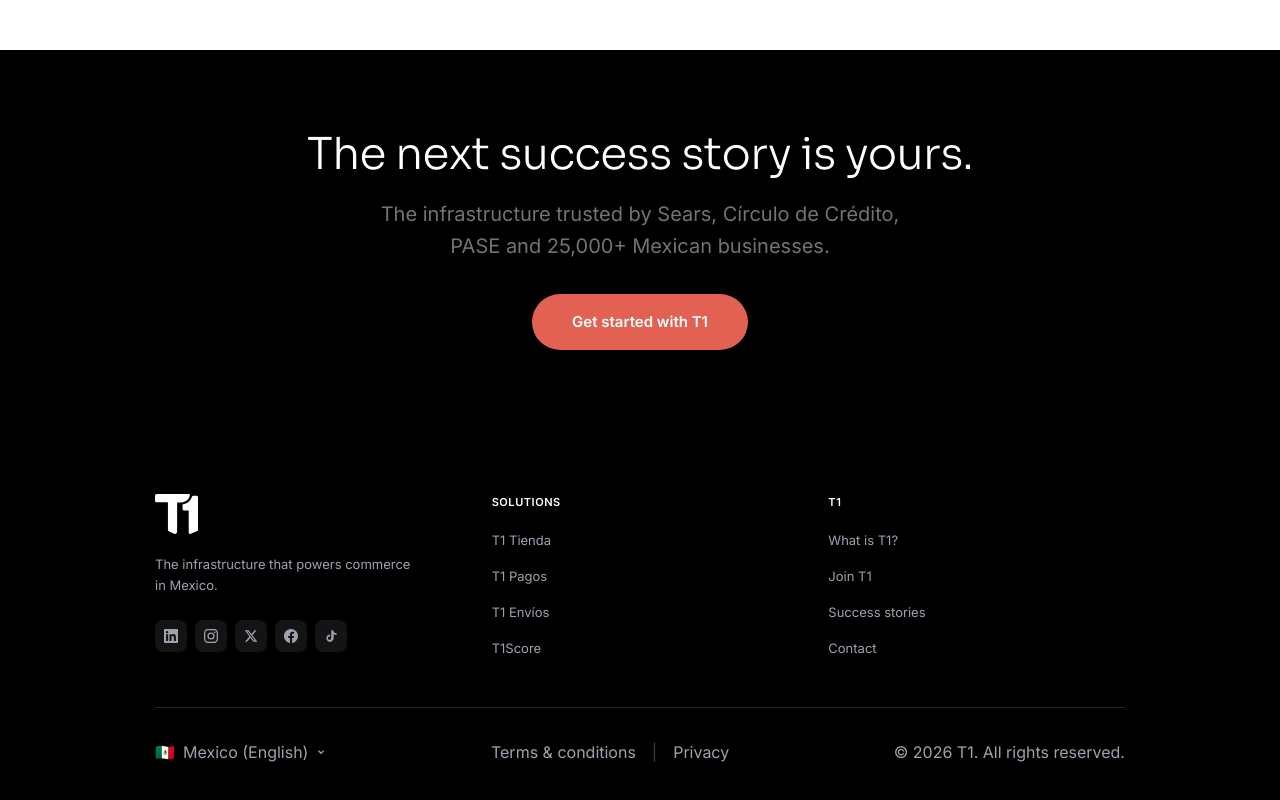
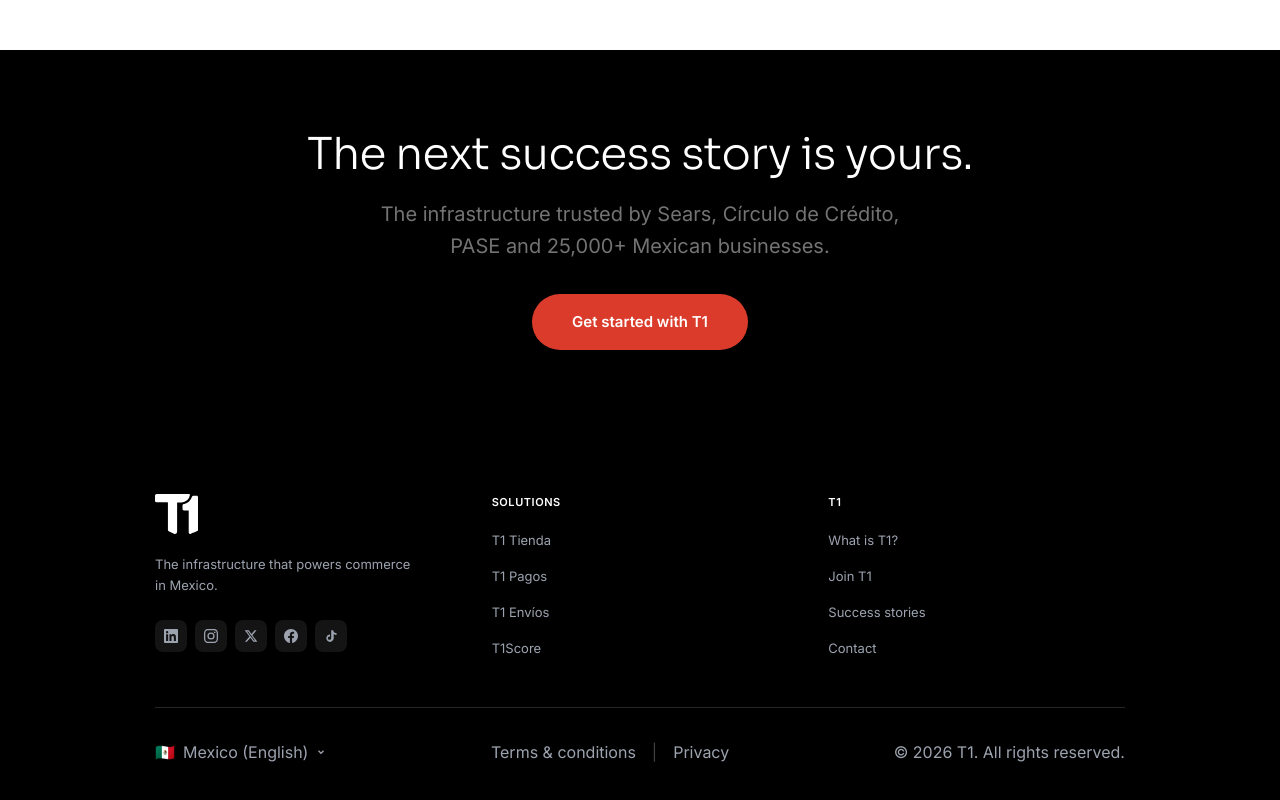
Before and after one commit to hasselsanchez/casos-de-exito, a Next.js app: page /en in a window 1280 px wide. Shown: the part 4299-5099 px from the top of the page. Built offline with nearby package versions, Linux system fonts and the light colour scheme.

Commit message:
CTA changes full

```diff
--- a/src/components/article/ArticleHero.tsx
+++ b/src/components/article/ArticleHero.tsx
@@ -54,7 +54,7 @@
           href={T1_HOME_URL}
           target="_blank"
           rel="noopener noreferrer"
-          className="inline-flex h-[40px] items-center gap-2 rounded-[18px] bg-[#E26153] px-5 font-inter text-2xs font-semibold text-white transition-colors hover:bg-[#DB3B2B]"
+          className="inline-flex h-[40px] items-center gap-2 rounded-[18px] bg-[#DB3B2B] px-5 font-inter text-2xs font-semibold text-white transition-colors hover:bg-[#E26153]"
         >
           {t("exploreT1")}
           <svg
--- a/src/components/article/ArticleMetrics.tsx
+++ b/src/components/article/ArticleMetrics.tsx
@@ -27,7 +27,7 @@
           rel="noopener noreferrer"
           aria-hidden={heroCtaVisible}
           tabIndex={heroCtaVisible ? -1 : 0}
-          className={`mb-7 inline-flex h-[40px] w-full items-center justify-center gap-2 rounded-[18px] bg-[#E26153] px-4 font-inter text-2xs font-semibold text-white transition-opacity duration-300 hover:bg-[#DB3B2B] ${
+          className={`mb-7 inline-flex h-[40px] w-full items-center justify-center gap-2 rounded-[18px] bg-[#DB3B2B] px-4 font-inter text-2xs font-semibold text-white transition-opacity duration-300 hover:bg-[#E26153] ${
             heroCtaVisible
               ? "pointer-events-none opacity-0"
               : "opacity-100"
--- a/src/components/article/FinalCta.tsx
+++ b/src/components/article/FinalCta.tsx
@@ -14,7 +14,7 @@
           href={T1_HOME_URL}
           target="_blank"
           rel="noopener noreferrer"
-          className="inline-flex h-[45px] items-center gap-2 rounded-[18px] bg-[#E26153] px-7 font-inter text-2xs font-semibold text-white transition-colors hover:bg-[#DB3B2B]"
+          className="inline-flex h-[45px] items-center gap-2 rounded-[18px] bg-[#DB3B2B] px-7 font-inter text-2xs font-semibold text-white transition-colors hover:bg-[#E26153]"
         >
           {t("finalCta")}
           <svg
--- a/src/components/hub/CTAFinal.tsx
+++ b/src/components/hub/CTAFinal.tsx
@@ -27,7 +27,7 @@
         <div data-animate className="mt-8">
           <Link
             href={T1_HOME_URL}
-            className="inline-flex h-[56px] items-center rounded-full bg-[#E26153] px-10 font-inter text-[15px] font-semibold text-white transition-colors duration-300 hover:bg-[#DB3B2B]"
+            className="inline-flex h-[56px] items-center rounded-full bg-[#DB3B2B] px-10 font-inter text-[15px] font-semibold text-white transition-colors duration-300 hover:bg-[#E26153]"
           >
             {t("primary")}
           </Link>
```
